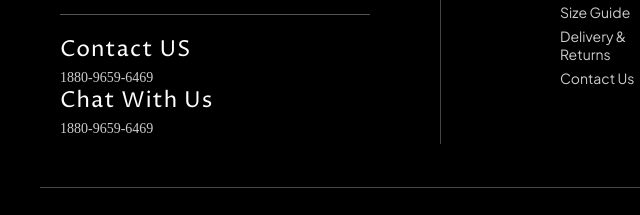
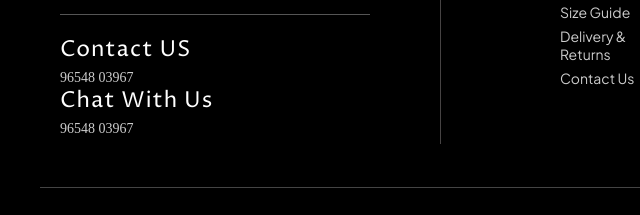
Before and after one commit to velin-pure/Velinpure, a plain HTML site: page index.html in a window 1280 px wide. Shown: the part 5369-5584 px from the top of the page, 0-640 px from the left. Drawn offline with nearby package versions, Linux system fonts and the light colour scheme.

Commit message:
number update

```diff
--- a/index.html
+++ b/index.html
@@ -316,11 +316,11 @@
         <hr/>
         <div class="contact-info">
           <p class="contact-title">Contact US</p>
-          <p class="contact-number">1880-9659-6469</p>
+          <p class="contact-number"> 96548 03967</p>
         </div>
         <div class="chat-info">
           <p class="contact-title">Chat With Us</p>
-          <p class="contact-number">1880-9659-6469</p>
+          <p class="contact-number"> 96548 03967</p>
         </div>
       </div>
 <div class="line">
```
